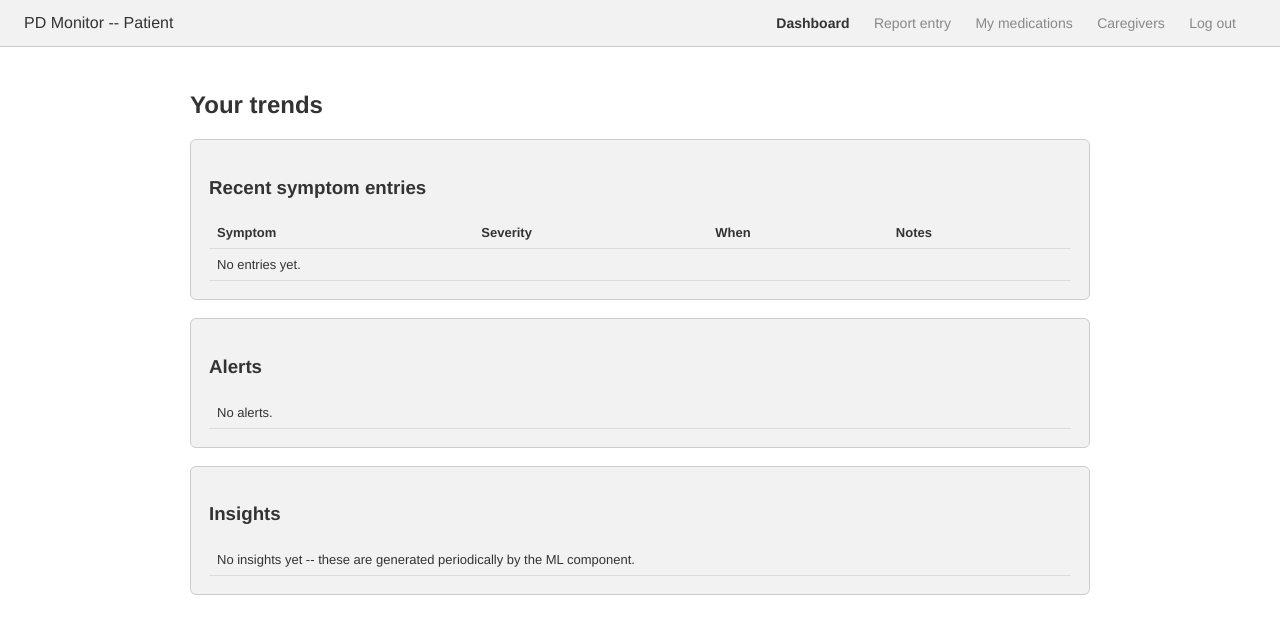
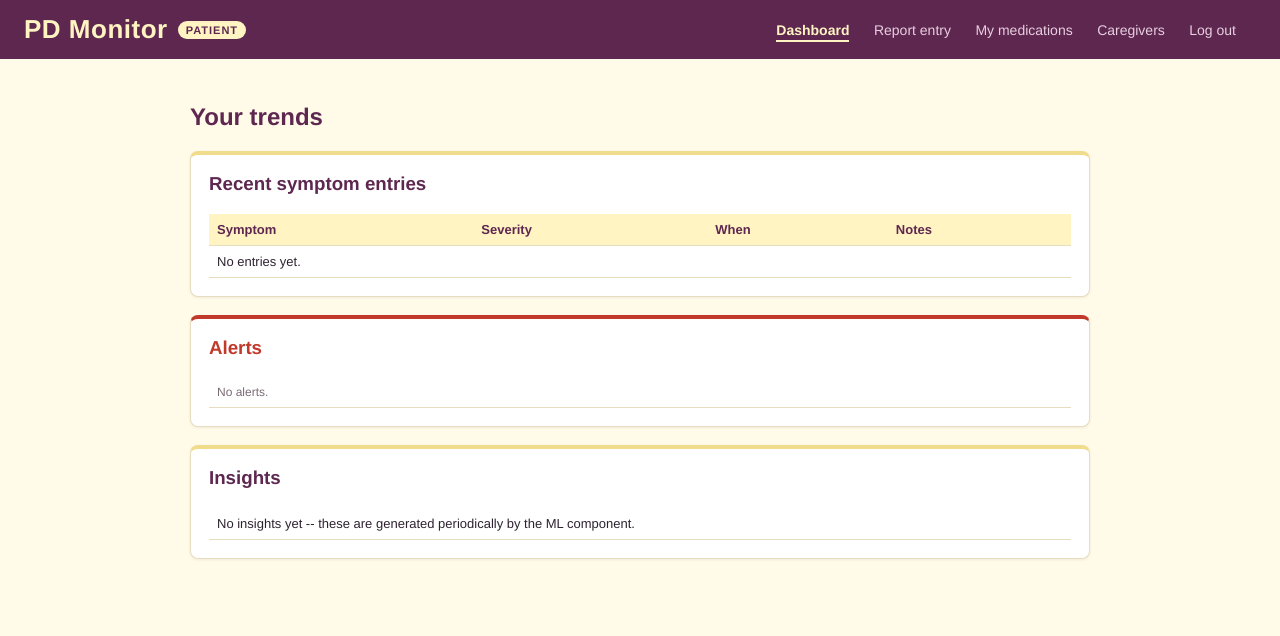
Before and after one commit to JoyMuthoniNjeru/ParkinsonsDiseaseDecisionSupportSystem, a Flask app: page /patient/dashboard in a window 1280 px wide. Shown: the top 636 px of the page. Run offline with Flask 3, Linux system fonts and the light colour scheme; the visitor is signed in with stand-in values (Sample User, id 1); data comes from the database, SQL or seed files in the repository; data that the repository does not hold is empty.

Commit message:
Added colours and themes

```diff
--- a/app/auth/routes.py
+++ b/app/auth/routes.py
@@ -20,12 +20,12 @@ def login():
 
         model = ROLE_MODELS.get(role)
         if model is None:
-            flash("Invalid role selected.")
+            flash("Invalid role selected.", "error")
             return redirect(url_for("auth.login"))
 
         user = model.query.filter_by(email=email).first()
         if user is None or not user.check_password(password):
-            flash("Incorrect email or password.")
+            flash("Incorrect email or password.", "error")
             return redirect(url_for("auth.login"))
 
         if role == "hcp" and user.credential_status != "approved":
@@ -34,7 +34,7 @@ def login():
             return redirect(url_for("auth.login"))
 
         if hasattr(user, "account_status") and user.account_status != "active":
-            flash("This account has been deactivated. Contact an Admin.")
+            flash("This account has been deactivated. Contact an Admin.", "error")
             return redirect(url_for("auth.login"))
 
         login_user(user)
--- a/app/hcp/routes.py
+++ b/app/hcp/routes.py
@@ -7,7 +7,7 @@ from app.models import HealthcareProfessional, Patient, SymptomRecord, Alert, In
 
 def _require_hcp():
     if not isinstance(current_user, HealthcareProfessional):
-        flash("Please log in as a healthcare professional.")
+        flash("Please log in as a healthcare professional.", "error")
         return redirect(url_for("auth.login"))
     return None
 
@@ -17,7 +17,7 @@ def register():
     if request.method == "POST":
         existing = HealthcareProfessional.query.filter_by(email=request.form["email"]).first()
         if existing:
-            flash("An account with that email already exists.")
+            flash("An account with that email already exists.", "error")
             return redirect(url_for("hcp.register"))
 
         hcp = HealthcareProfessional(
@@ -29,7 +29,7 @@ def register():
         hcp.set_password(request.form["password"])
         db.session.add(hcp)
         db.session.commit()
-        flash("Application submitted. An Admin must approve your account before you can log in.")
+        flash("Application submitted. An Admin must approve your account before you can log in.", "success")
         return redirect(url_for("auth.login"))
 
     return render_template("hcp/register.html")
--- a/app/patient/routes.py
+++ b/app/patient/routes.py
@@ -13,7 +13,7 @@ from app.rule_engine import evaluate_symptom_entry, evaluate_medication_adherenc
 def _require_patient():
     """Guard: only a logged-in Patient may use these routes."""
     if not isinstance(current_user, Patient):
-        flash("Please log in as a patient.")
+        flash("Please log in as a patient.", "error")
         return redirect(url_for("auth.login"))
     return None
 
@@ -23,7 +23,7 @@ def register():
     if request.method == "POST":
         existing = Patient.query.filter_by(email=request.form["email"]).first()
         if existing:
-            flash("An account with that email already exists.")
+            flash("An account with that email already exists.", "error")
             return redirect(url_for("patient.register"))
 
         patient = Patient(
@@ -34,7 +34,7 @@ def register():
         patient.set_password(request.form["password"])
         db.session.add(patient)
         db.session.commit()
-        flash("Account created. You can now log in.")
+        flash("Account created. You can now log in.", "success")
         return redirect(url_for("auth.login"))
 
     return render_template("patient/register.html")
@@ -95,7 +95,7 @@ def remove_medication(pm_id):
         return guard
     pm = PatientMedication.query.get_or_404(pm_id)
     if pm.patient_id != current_user.patient_id:
-        flash("Not allowed.")
+        flash("Not allowed.", "error")
         return redirect(url_for("patient.medications"))
     db.session.delete(pm)
     db.session.commit()
@@ -122,7 +122,7 @@ def report():
             db.session.add(record)
             db.session.commit()
             evaluate_symptom_entry(record)
-            flash("Symptom entry logged.")
+            flash("Symptom entry logged.", "success")
 
         elif entry_kind == "medication":
             pm_id = int(request.form["patient_medication_id"])
@@ -134,7 +134,7 @@ def report():
             db.session.commit()
             pm = PatientMedication.query.get(pm_id)
             evaluate_medication_adherence(pm)
-            flash("Medication entry logged.")
+            flash("Medication entry logged.", "success")
 
         return redirect(url_for("patient.report"))
 
@@ -153,7 +153,7 @@ def caregivers():
     if request.method == "POST":
         caregiver = Caregiver.query.filter_by(email=request.form["caregiver_email"]).first()
         if not caregiver:
-            flash("No caregiver account found with that email.")
+            flash("No caregiver account found with that email.", "error")
         else:
             existing = CaregiverLink.query.filter_by(
                 patient_id=current_user.patient_id, caregiver_id=caregiver.caregiver_id
@@ -163,11 +163,11 @@ def caregivers():
                                      caregiver_id=caregiver.caregiver_id, status="pending")
                 db.session.add(link)
                 db.session.commit()
-                flash("Link request sent.")
+                flash("Link request sent.", "success")
             elif existing.status == "declined":
                 existing.status = "pending"
                 db.session.commit()
-                flash("Link request re-sent.")
+                flash("Link request re-sent.", "success")
             elif existing.status == "pending":
                 flash("A request to this caregiver is already pending.")
             else:  # approved
@@ -186,7 +186,7 @@ def revoke_caregiver(link_id):
         return guard
     link = CaregiverLink.query.get_or_404(link_id)
     if link.patient_id != current_user.patient_id:
-        flash("Not allowed.")
+        flash("Not allowed.", "error")
         return redirect(url_for("patient.caregivers"))
     db.session.delete(link)
     db.session.commit()
--- a/app/static/css/style.css
+++ b/app/static/css/style.css
@@ -1,29 +1,73 @@
-/* Low-fi, greyscale styling matching the wireframes -- functional, not fancy */
-body { font-family: Helvetica, Arial, sans-serif; margin: 0; color: #333; background: #fff; }
-header.topnav { background: #f2f2f2; padding: 14px 24px; border-bottom: 1px solid #ccc;
-                display: flex; justify-content: space-between; align-items: center; }
-header.topnav a { margin-right: 20px; color: #888; text-decoration: none; font-size: 14px; }
-header.topnav a.active { color: #333; font-weight: 600; }
+/* PD Monitor theme: plum + butter yellow, red for alerts/errors, green for success */
+:root {
+  --plum: #5e2750;
+  --plum-dark: #431c39;
+  --plum-light: #8a4a7a;
+  --butter: #fff4c2;
+  --butter-soft: #fffbe8;
+  --butter-border: #f0dc8a;
+  --text: #2e2230;
+  --muted: #7a6a75;
+  --border: #e6dcc0;
+  --red: #c0392b;
+  --red-bg: #fdecea;
+  --green: #2e7d4f;
+  --green-bg: #e8f5ec;
+}
+
+body { font-family: Helvetica, Arial, sans-serif; margin: 0; color: var(--text); background: var(--butter-soft); }
+h2, h3 { color: var(--plum); }
+a { color: var(--plum); }
+
+header.topnav { background: var(--plum); color: var(--butter); padding: 14px 24px;
+                display: flex; justify-content: space-between; align-items: center; flex-wrap: wrap; gap: 8px; }
+.brand { font-size: 26px; font-weight: 800; letter-spacing: 0.5px; color: var(--butter);
+         display: flex; align-items: center; gap: 10px; }
+.brand .role { font-size: 11px; font-weight: 700; text-transform: uppercase; letter-spacing: 1px;
+               background: var(--butter); color: var(--plum); padding: 3px 8px; border-radius: 10px; }
+.brand-hero { font-size: 40px; font-weight: 800; letter-spacing: 0.5px; color: var(--plum);
+              margin: 10px 0 4px; }
+header.topnav a { margin-right: 20px; color: #e8cfe0; text-decoration: none; font-size: 14px; }
+header.topnav a:hover { color: #fff; }
+header.topnav a.active { color: var(--butter); font-weight: 600; border-bottom: 2px solid var(--butter); padding-bottom: 2px; }
+
 main { padding: 24px; max-width: 900px; margin: 0 auto; }
-.card { background: #f2f2f2; border: 1px solid #ccc; border-radius: 6px; padding: 18px; margin-bottom: 18px; }
+.card { background: #fff; border: 1px solid var(--border); border-top: 4px solid var(--butter-border);
+        border-radius: 8px; padding: 18px; margin-bottom: 18px; box-shadow: 0 1px 3px rgba(94, 39, 80, 0.08); }
+.card h3 { margin-top: 0; }
+.muted { font-size: 12px; color: var(--muted); }
+
 .field { margin-bottom: 14px; }
-.field label { display: block; font-size: 12px; color: #888; margin-bottom: 4px; }
-input, select, textarea { width: 100%; padding: 8px; border: 1px solid #ccc; border-radius: 4px;
-                           font-size: 14px; box-sizing: border-box; }
-button, .btn { background: #333; color: #fff; border: none; padding: 10px 18px; border-radius: 4px;
-       cursor: pointer; font-size: 14px; text-decoration: none; display: inline-block; }
-button.secondary, .btn.secondary { background: #fff; color: #333; border: 1px solid #333; }
+.field label { display: block; font-size: 12px; color: var(--muted); margin-bottom: 4px; }
+input, select, textarea { width: 100%; padding: 8px; border: 1px solid var(--border); border-radius: 4px;
+                          font-size: 14px; box-sizing: border-box; background: #fff; }
+input:focus, select:focus, textarea:focus { outline: none; border-color: var(--plum-light);
+                                            box-shadow: 0 0 0 2px rgba(138, 74, 122, 0.2); }
+
+button, .btn { background: var(--plum); color: #fff; border: none; padding: 10px 18px; border-radius: 4px;
+               cursor: pointer; font-size: 14px; text-decoration: none; display: inline-block; }
+button:hover, .btn:hover { background: var(--plum-dark); }
+button.secondary, .btn.secondary { background: #fff; color: var(--plum); border: 1px solid var(--plum); }
+button.secondary:hover, .btn.secondary:hover { background: var(--butter); }
+
 table { width: 100%; border-collapse: collapse; }
-th, td { text-align: left; padding: 8px; border-bottom: 1px solid #ddd; font-size: 13px; }
-.flash { background: #fff3cd; border: 1px solid #ffe69c; padding: 10px; border-radius: 4px; margin-bottom: 14px; }
+th, td { text-align: left; padding: 8px; border-bottom: 1px solid var(--border); font-size: 13px; }
+th { color: var(--plum); background: var(--butter); }
+
+/* Flash messages: success = green, error = red, anything else = butter (info) */
+.flash { background: var(--butter); border: 1px solid var(--butter-border); border-left: 5px solid var(--plum);
+         padding: 10px 12px; border-radius: 4px; margin-bottom: 14px; }
+.flash-success { background: var(--green-bg); border-color: #b9dfc6; border-left-color: var(--green); color: var(--green); }
+.flash-error { background: var(--red-bg); border-color: #f3c0ba; border-left-color: var(--red); color: var(--red); }
+
+/* Rule Engine alerts */
+.alert-card { border-top-color: var(--red); }
+.alert-card h3 { color: var(--red); }
+.alert-card td:first-child { color: var(--red); font-weight: 600; }
+
 .severity-scale { display: flex; gap: 4px; }
-.severity-scale label { flex: 1; text-align: center; border: 1px solid #333; border-radius: 4px;
-                         padding: 6px 0; cursor: pointer; font-size: 12px; }
+.severity-scale label { flex: 1; text-align: center; border: 1px solid var(--plum); border-radius: 4px;
+                        padding: 6px 0; cursor: pointer; font-size: 12px; color: var(--plum); background: #fff; }
 .severity-scale input { display: none; }
-.severity-scale input:checked + label { background: #333; color: #fff; }
-.flash {
-  border: 1px solid #999;
-  background: #f2f2f2;
-  padding: 8px 12px;
-  margin: 10px 0;
-}
+.severity-scale input:checked + label { background: var(--plum); color: #fff; }
+.alert-card td.muted { color: var(--muted); font-weight: normal; }
--- a/app/templates/admin/dashboard.html
+++ b/app/templates/admin/dashboard.html
@@ -1,7 +1,7 @@
 {% extends "base.html" %}
 {% block nav %}
 <header class="topnav">
-  <div>PD Monitor -- Admin</div>
+  <div class="brand">PD Monitor <span class="role">Admin</span></div>
   <div><a class="active" href="{{ url_for('admin.dashboard') }}">Manage user profiles</a>
        <a href="{{ url_for('auth.logout') }}">Log out</a></div>
 </header>
--- a/app/templates/auth/login.html
+++ b/app/templates/auth/login.html
@@ -1,6 +1,7 @@
 {% extends "base.html" %}
 {% block content %}
-<h2>PD Monitor -- Log in</h2>
+<h1 class="brand-hero">PD Monitor</h1>
+<h2>Log in</h2>
 <div class="card" style="max-width:380px;">
   <form method="post">
     <div class="field">
--- a/app/templates/base.html
+++ b/app/templates/base.html
@@ -8,10 +8,8 @@
 <body>
   {% block nav %}{% endblock %}
   <main>
-    {% with messages = get_flashed_messages() %}
-      {% if messages %}
-        {% for m in messages %}<div class="flash">{{ m }}</div>{% endfor %}
-      {% endif %}
+    {% with messages = get_flashed_messages(with_categories=true) %}
+      {% for category, m in messages %}<div class="flash flash-{{ category }}">{{ m }}</div>{% endfor %}
     {% endwith %}
     {% block content %}{% endblock %}
   </main>
--- a/app/templates/caregiver/dashboard.html
+++ b/app/templates/caregiver/dashboard.html
@@ -1,7 +1,7 @@
 {% extends "base.html" %}
 {% block nav %}
 <header class="topnav">
-  <div>PD Monitor -- Caregiver</div>
+  <div class="brand">PD Monitor <span class="role">Caregiver</span></div>
   <div>
     <a class="active" href="{{ url_for('caregiver.dashboard') }}">Linked patients</a>
     <a href="{{ url_for('caregiver.requests_') }}">Requests</a>
--- a/app/templates/caregiver/patient_dashboard.html
+++ b/app/templates/caregiver/patient_dashboard.html
@@ -9,8 +9,8 @@
     {% else %}<tr><td>No entries yet.</td></tr>{% endfor %}
   </table>
 </div>
-<div class="card"><h3>Alerts</h3><table>
-  {% for a in alerts %}<tr><td>{{ a.rule_triggered }}</td></tr>{% else %}<tr><td>None.</td></tr>{% endfor %}
+<div class="card alert-card"><h3>Alerts</h3><table>
+  {% for a in alerts %}<tr><td>{{ a.rule_triggered }}</td></tr>{% else %}<tr><td class="muted">None.</td></tr>{% endfor %}
 </table></div>
 <div class="card"><h3>Insights</h3><table>
   {% for i in insights %}<tr><td>{{ i.content }}</td></tr>{% else %}<tr><td>None yet.</td></tr>{% endfor %}
--- a/app/templates/caregiver/requests.html
+++ b/app/templates/caregiver/requests.html
@@ -1,7 +1,7 @@
 {% extends "base.html" %}
 {% block nav %}
 <header class="topnav">
-  <div>PD Monitor -- Caregiver</div>
+  <div class="brand">PD Monitor <span class="role">Caregiver</span></div>
   <div>
     <a href="{{ url_for('caregiver.dashboard') }}">Linked patients</a>
     <a class="active" href="{{ url_for('caregiver.requests_') }}">Requests</a>
--- a/app/templates/hcp/dashboard.html
+++ b/app/templates/hcp/dashboard.html
@@ -1,7 +1,7 @@
 {% extends "base.html" %}
 {% block nav %}
 <header class="topnav">
-  <div>PD Monitor -- Clinician</div>
+  <div class="brand">PD Monitor <span class="role">Clinician</span></div>
   <div>
     <a class="active" href="{{ url_for('hcp.dashboard') }}">Patients</a>
     <a href="{{ url_for('auth.logout') }}">Log out</a>
--- a/app/templates/hcp/patient_dashboard.html
+++ b/app/templates/hcp/patient_dashboard.html
@@ -6,8 +6,8 @@
   <tr><td>{{ r.symptom_type.name }}</td><td>{{ r.severity }}/10</td><td>{{ r.timestamp.strftime('%Y-%m-%d') }}</td></tr>
   {% else %}<tr><td>No entries yet.</td></tr>{% endfor %}
 </table></div>
-<div class="card"><h3>Alerts</h3><table>
-  {% for a in alerts %}<tr><td>{{ a.rule_triggered }}</td></tr>{% else %}<tr><td>None.</td></tr>{% endfor %}
+<div class="card alert-card"><h3>Alerts</h3><table>
+  {% for a in alerts %}<tr><td>{{ a.rule_triggered }}</td></tr>{% else %}<tr><td class="muted">None.</td></tr>{% endfor %}
 </table></div>
 <div class="card"><h3>Insights</h3><table>
   {% for i in insights %}<tr><td>{{ i.content }}</td></tr>{% else %}<tr><td>None yet.</td></tr>{% endfor %}
--- a/app/templates/hcp/register.html
+++ b/app/templates/hcp/register.html
@@ -9,6 +9,6 @@
     <div class="field"><label>Password</label><input type="password" name="password" required></div>
     <button type="submit">Submit application</button>
   </form>
-  <p style="font-size:12px;color:#888;">Your account will be reviewed by an Admin before you can log in.</p>
+  <p class="muted">Your account will be reviewed by an Admin before you can log in.</p>
 </div>
 {% endblock %}
--- a/app/templates/patient/caregivers.html
+++ b/app/templates/patient/caregivers.html
@@ -1,7 +1,7 @@
 {% extends "base.html" %}
 {% block nav %}
 <header class="topnav">
-  <div>PD Monitor -- Patient</div>
+  <div class="brand">PD Monitor <span class="role">Patient</span></div>
   <div>
     <a href="{{ url_for('patient.dashboard') }}">Dashboard</a>
     <a href="{{ url_for('patient.report') }}">Report entry</a>
--- a/app/templates/patient/dashboard.html
+++ b/app/templates/patient/dashboard.html
@@ -1,7 +1,7 @@
 {% extends "base.html" %}
 {% block nav %}
 <header class="topnav">
-  <div>PD Monitor -- Patient</div>
+  <div class="brand">PD Monitor <span class="role">Patient</span></div>
   <div>
     <a class="active" href="{{ url_for('patient.dashboard') }}">Dashboard</a>
     <a href="{{ url_for('patient.report') }}">Report entry</a>
@@ -27,13 +27,13 @@
   </table>
 </div>
 
-<div class="card">
+<div class="card alert-card">
   <h3>Alerts</h3>
   <table>
     {% for a in alerts %}
     <tr><td>{{ a.rule_triggered }}</td><td>{{ a.timestamp.strftime('%Y-%m-%d %H:%M') }}</td></tr>
     {% else %}
-    <tr><td>No alerts.</td></tr>
+    <tr><td class="muted">No alerts.</td></tr>
     {% endfor %}
   </table>
 </div>
--- a/app/templates/patient/medications.html
+++ b/app/templates/patient/medications.html
@@ -1,7 +1,7 @@
 {% extends "base.html" %}
 {% block nav %}
 <header class="topnav">
-  <div>PD Monitor -- Patient</div>
+  <div class="brand">PD Monitor <span class="role">Patient</span></div>
   <div>
     <a href="{{ url_for('patient.dashboard') }}">Dashboard</a>
     <a href="{{ url_for('patient.report') }}">Report entry</a>
--- a/app/templates/patient/report.html
+++ b/app/templates/patient/report.html
@@ -1,7 +1,7 @@
 {% extends "base.html" %}
 {% block nav %}
 <header class="topnav">
-  <div>PD Monitor -- Patient</div>
+  <div class="brand">PD Monitor <span class="role">Patient</span></div>
   <div>
     <a href="{{ url_for('patient.dashboard') }}">Dashboard</a>
     <a class="active" href="{{ url_for('patient.report') }}">Report entry</a>
```
Also changed, not shown: app/admin/routes.py (+4 -4 lines), app/caregiver/routes.py (+5 -5 lines), app/templates/caregiver/observe.html (+10 -0 lines).
